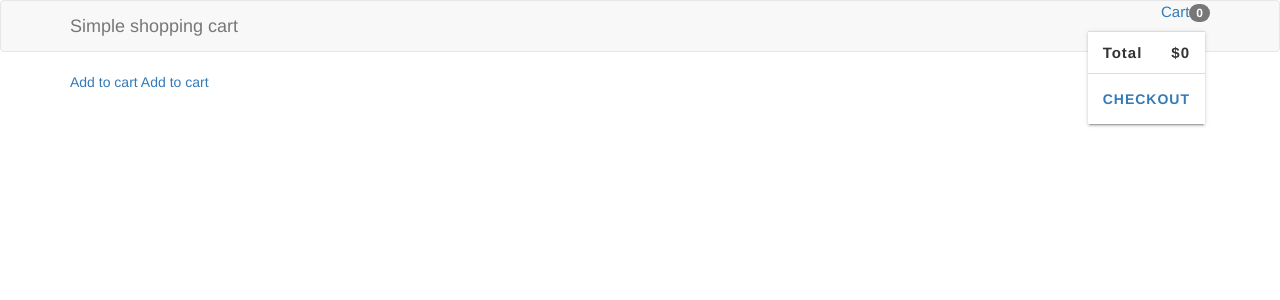
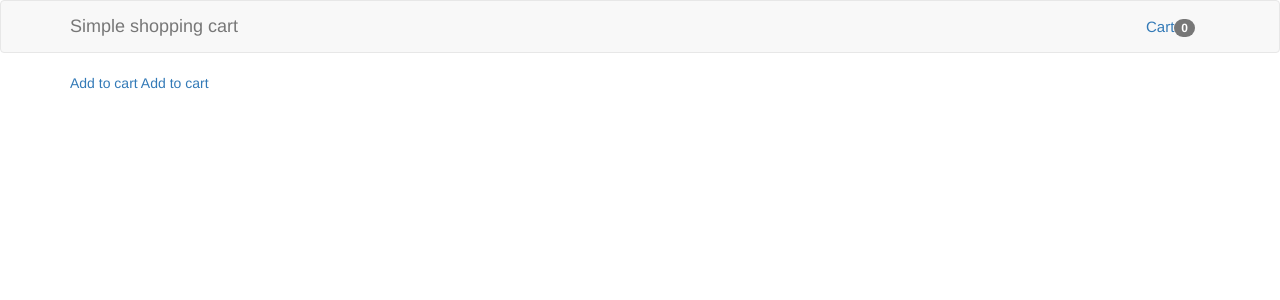
Before and after one commit to AventaWonk/Shopping-cart, a React (Create React App) app: page / in a window 1280 px wide. Shown: the top 300 px of the page. Built offline with nearby package versions, Linux system fonts and the light colour scheme.

Commit message:
Separated cart footer from product-list

```diff
--- a/public/index.html
+++ b/public/index.html
@@ -28,8 +28,8 @@
 	</nav>
 	<div class="container">
 		<div id="products">
-			<a href="#" data-product-id="1" data-product-name="Product 1" data-product-price="250">Add to cart</a>
-			<a href="#" data-product-id="2" data-product-name="Product 2" data-product-price="400">Add to cart</a>
+			<a href="#" data-product-id="1" data-product-name="Product 1" data-product-price="250" data-product-img="http://i1.adis.ws/i/boohooamplience/azz06352_mauve_xl?$product_image_shopping_cart$">Add to cart</a>
+			<a href="#" data-product-id="2" data-product-name="Product 2" data-product-price="400" data-product-img="http://i1.adis.ws/i/boohooamplience/azz06352_mauve_xl?$product_image_shopping_cart$">Add to cart</a>
 		</div>
 	</div>
   </body>
--- a/src/css/cart.css
+++ b/src/css/cart.css
@@ -1,9 +1,10 @@
 .cart{
 	font-size: 15px;
+	padding: 15px;
 }
 .cart-content{
 	position: absolute;
-	top: 30px;
+	top: 65px;
 	right: 5px;
 	background: white;
 	box-shadow: 0 2px 2px 0 rgba(0,0,0,.14), 0 3px 1px -2px rgba(0,0,0,.2), 0 1px 5px 0 rgba(0,0,0,.12);
--- a/src/css/product-list.css
+++ b/src/css/product-list.css
@@ -5,6 +5,7 @@
 }
 .item-transition-leave {
   opacity: 1;
+  z-index: 1;
 }
 .item-transition-leave.item-transition-leave-active {
   opacity: .1;
--- a/src/css/product-row.css
+++ b/src/css/product-row.css
@@ -1,10 +1,13 @@
 .cart-item{
+	background: white;
 	font-weight: 600;
 	font-size: 14px;
 	border-top: 1px solid #f1f1f1;
 	padding: 12px;
 	clear: both;
 	overflow: hidden;
+	position: relative;
+	z-index: 5;
 }
 .cart-item:first-child{
 	border: 0;
--- /dev/null
+++ b/src/modules/cart-footer.js
@@ -0,0 +1,25 @@
+import React, { Component } from 'react';
+
+export default class CartFooter extends Component {
+
+	render() {
+		if(this.props.count > 0) {
+			return (
+				<div>
+					<div className="cart-total">
+						<span className="pull-left">Total</span>
+						<span>${this.props.total}</span>
+					</div>
+					<div className="cart-checkout">
+						<a href="#">Checkout</a>
+					</div>
+				</div>
+			);
+		} else {
+			return (
+				<div></div>
+			);
+		}
+
+	}
+}
--- a/src/modules/cart.js
+++ b/src/modules/cart.js
@@ -1,9 +1,10 @@
 import React, { Component } from 'react';
 import Product from './product';
 import ProductList from './product-list';
+import CartFooter from './cart-footer';
 import '../css/cart.css'
 
-export default class Cart extends React.Component {
+export default class Cart extends Component {
 	constructor(props) {
 		super(props);
 		props.loadProducts();
@@ -12,10 +13,9 @@ export default class Cart extends React.Component {
 		productsSection.onclick = sender => {
 			let product = sender.target.dataset;
 			if(product.productId)
-				this.props.addProduct(new Product(product.productId, product.productName, product.productPrice));
+				this.props.addProduct(new Product(product.productId, product.productName, product.productPrice, product.productImg));
 		}
     }
-
 
 	render() {
 		return (
@@ -24,12 +24,10 @@ export default class Cart extends React.Component {
 					  <span className="badge"> {this.props.count} </span>
 				</a>
 				<div className="cart-content" style={{display: this.props.visibility ? 'block' : 'none' }}>
-					<ProductList  products={this.props.products} total={this.props.total}/>
+					<ProductList  products={this.props.products} />
+					<CartFooter count={this.props.products.length} total={this.props.total}/>
 				</div>
-
 			</div>
-
-
 		);
 	}
 }
--- a/src/modules/product-list.js
+++ b/src/modules/product-list.js
@@ -1,11 +1,10 @@
 import React, { Component } from 'react';
 import CSSTransitionGroup from 'react-transition-group/CSSTransitionGroup';
-import Product from './product';
 import ProductRowContainer from '../containers/product-row-container';
 import '../css/product-list.css';
 
+export default class ProductList extends Component {
 
-export default class ProductList extends React.Component{
 	render() {
 		return (
 			<CSSTransitionGroup component="ul" className="cart-content-products"
@@ -16,16 +15,9 @@ export default class ProductList extends React.Component{
 		      transitionLeaveTimeout={300}>
 
 				{this.props.products.map(product =>
-		      		<ProductRowContainer key={product.id} id={product.id} name={product.name} price={product.price} count={product.count} />
+		      		<ProductRowContainer key={product.id} id={product.id} name={product.name} price={product.price} image={product.image} count={product.count} />
 		      	)}
 
-			<li className="cart-total">
-				<span className="pull-left">Total</span>
-				<span>${this.props.total}</span>
-			</li>
-			<li className="cart-checkout">
-				<a href="#">Checkout</a>
-			</li>
 		    </CSSTransitionGroup>
 		);
 	}
--- a/src/modules/product-row.js
+++ b/src/modules/product-row.js
@@ -1,13 +1,12 @@
 import React, { Component } from 'react';
 import '../css/product-row.css';
 
-
-export default class ProductRow extends React.Component{
+export default class ProductRow extends Component{
 	render() {
 		return (
 			<li className="cart-item">
 				<div className="cart-left">
-					<img className="cart-item-img" src="http://i1.adis.ws/i/boohooamplience/azz06352_mauve_xl?$product_image_shopping_cart$"/>
+					<img className="cart-item-img" src={this.props.image} alt=""/>
 				</div>
 				<div className="cart-right">
 					<a className="cart-item-del" href="#" onClick={() => this.props.deleteProduct(this.props.id)}>
--- a/src/modules/product.js
+++ b/src/modules/product.js
@@ -1,8 +1,9 @@
 export default class Product{
-	constructor(id, name, price, count = 1) {
+	constructor(id, name, price, image, count = 1) {
 		this.id = id
 		this.name = name;
 		this.price = price;
+		this.image = image;
 		this.count = count;
 	}
 
@@ -18,5 +19,4 @@ export default class Product{
 			return false;
 		}
 	}
-
 }
--- a/src/reducers/cart.js
+++ b/src/reducers/cart.js
@@ -1,6 +1,7 @@
 const initialState = {
 	visibility: true
 }
+
 function changeVisibility(state) {
 	let res;
 	if (state.visibility) {
--- a/src/reducers/products.js
+++ b/src/reducers/products.js
@@ -32,7 +32,7 @@ function deleteProduct(state, id) {
 		}
 	}
 }
-function increaseProduct(state, id){
+function increaseProduct(state, id) {
 	let newState = {...state}
 	for(let i = 0; i < newState.products.length; i++){
 		if (newState.products[i].id == id){
@@ -60,7 +60,7 @@ function decreaseProduct(state, id) {
 		}
 	}
 }
-function saveProducts(state){
+function saveProducts(state) {
 	localStorage.setItem("Cart", JSON.stringify(state));
 }
 function loadProducts(state){
```
